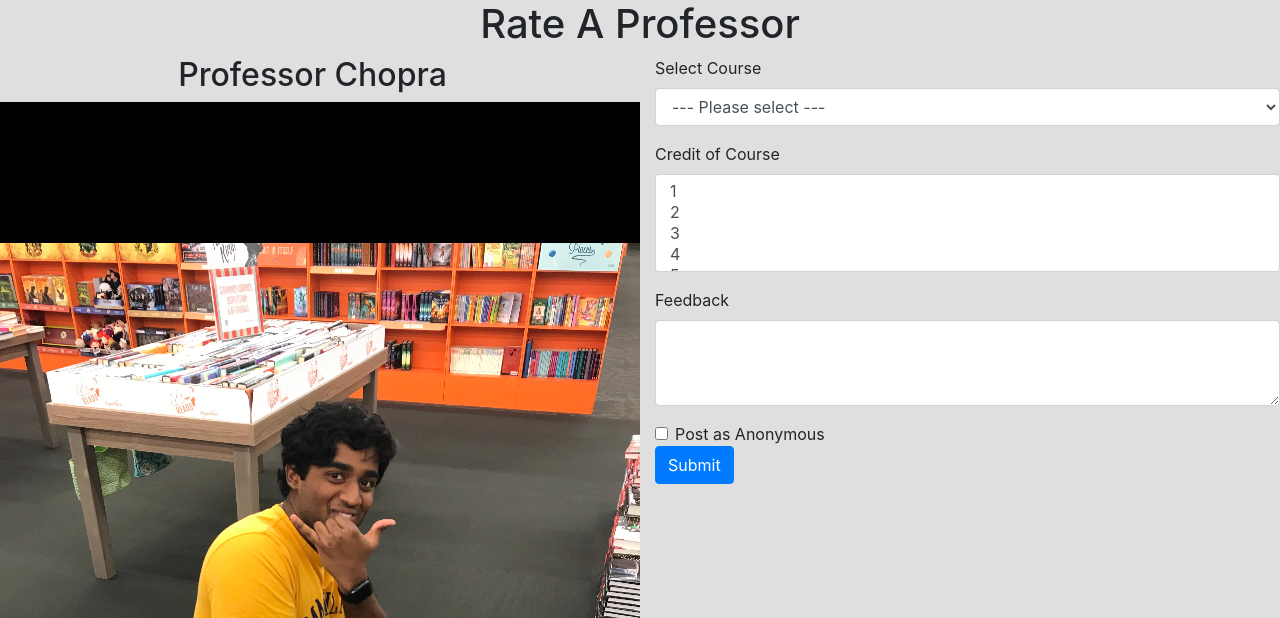
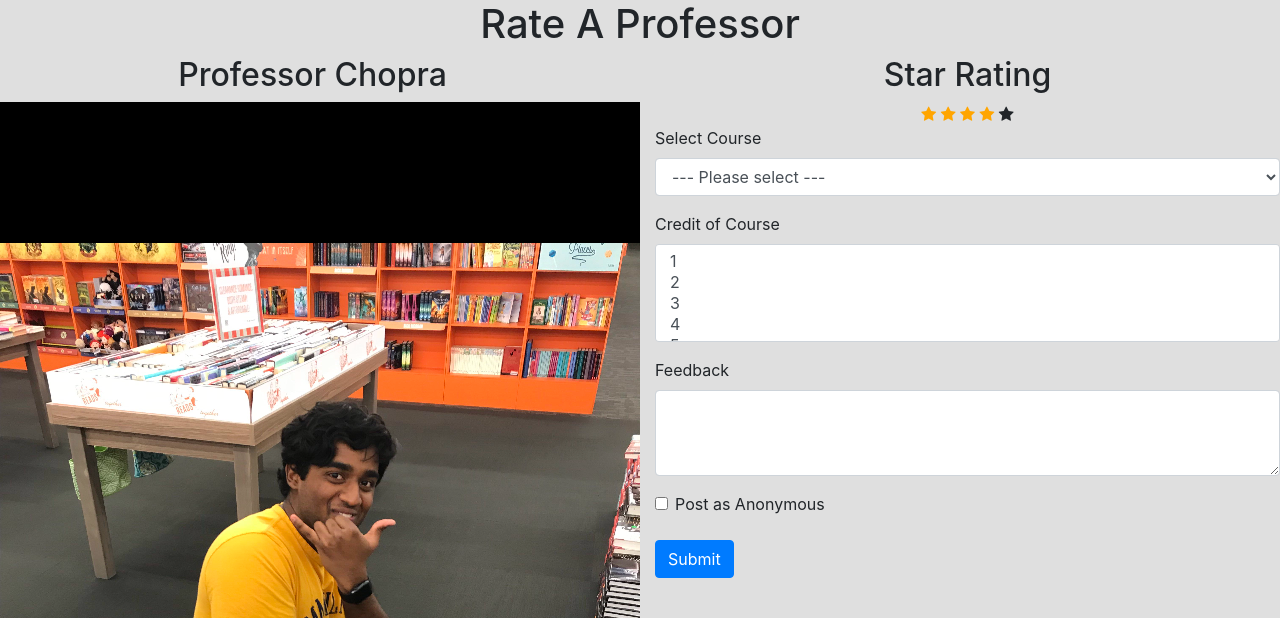
Before and after one commit to sanjanahajela/WebPL, a PHP site: page /reviews.html in a window 1280 px wide. Shown: the part 56-674 px from the top of the page. Run offline with PHP 8.4, Linux system fonts and the light colour scheme; some libraries are stand-ins or nearby versions.

Commit message:
attempt star rating

```diff
--- a/reviews.css
+++ b/reviews.css
@@ -16,3 +16,11 @@ body{
 h2{
     text-align: center;
 }
+
+.rating{
+  text-align: center;
+}
+
+.checked {
+  color: orange;
+}
--- a/reviews.html
+++ b/reviews.html
@@ -6,8 +6,11 @@
 
     <link rel="stylesheet" href="https://maxcdn.bootstrapcdn.com/bootstrap/4.2.1/css/bootstrap.min.css" />
     <link rel="stylesheet" type="text/css" href="reviews.css" />
+    <link rel="stylesheet" href="https://cdnjs.cloudflare.com/ajax/libs/font-awesome/4.7.0/css/font-awesome.min.css">
 
 <title>Review A Professor</title>
+
+
 
 </head>
 
@@ -64,6 +67,14 @@
       <div class = 'col-md-6'>
 
             <form onsubmit= "return validate()" action= "home.html" method= "post">
+                <div class = 'rating'>
+                    <h2>Star Rating</h2>
+                    <span class="fa fa-star checked"></span>
+                    <span class="fa fa-star checked"></span>
+                    <span class="fa fa-star checked"></span>
+                    <span class="fa fa-star checked"></span>
+                    <span class="fa fa-star"></span>
+                </div>
                 <div class="form-group">
                   <label for="course">Select Course</label>
                   <select class="form-control" id="course">
@@ -87,10 +98,13 @@
                   <label for="feedback_word">Feedback</label>
                   <textarea class="form-control" id="feedback_word" rows="3"></textarea>
                 </div>
+
                 <div class="form-check">
                     <input type="checkbox" class="form-check-input" id="PostPreference">
                     <label class="form-check-label" for="PostPreference">Post as Anonymous</label>
                   </div>
+
+                  <br>
                   <button type="submit" class="btn btn-primary" onclick= "validate()">Submit</button>
               </form>
       </div>
@@ -104,12 +118,33 @@
           var course = document.getElementById('course');
           var feedback_word = document.getElementById('feedback_word');
           var selectedVal = course.value;
+           if ($(this).is(":checked"))
           if (feedback_word.value.length == 0 || course.value == 'selectcard')
          {
           alert("Enter Feedback!");
           return false;
          }
         }
+
+        function start() {
+    var allStars = document.getElementsByClassName("fa-star");
+    for(var i = 0; i < allStars.length; i++) {
+        var star = allStars[i];
+        star.onclick = function() {
+            if(this.getAttribute("class") == "far fa-star") {
+                this.setAttribute("class", "fas fa-star");
+            }
+            else
+               this.setAttribute("class", "far fa-star");
+        };
+
+    }
+}
+
+
+start();
+
+
 
         </script>
 
```
